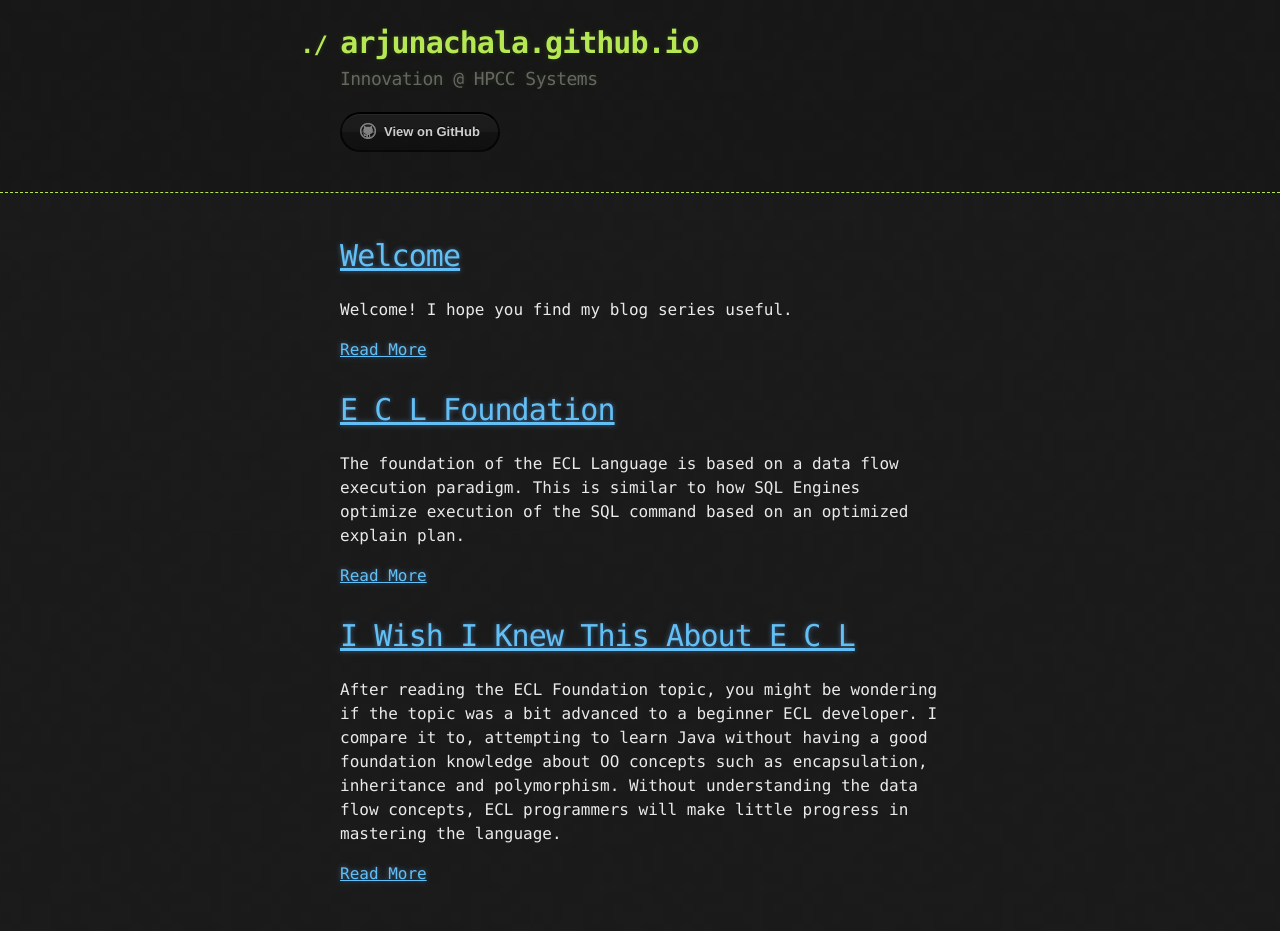
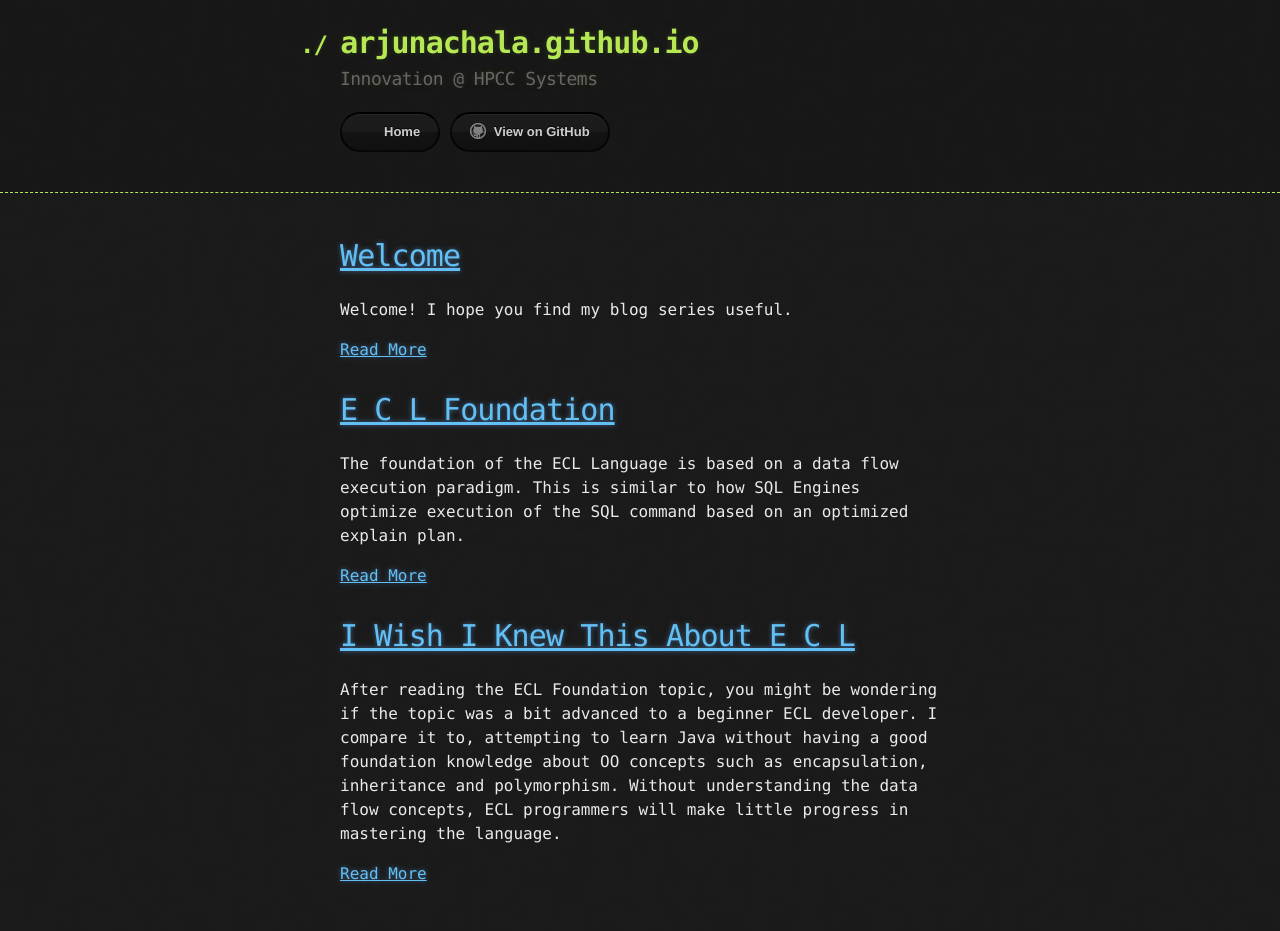
Before and after one commit to arjunachala/arjunachala.github.io, a Jekyll site: the page built from index.md, in a window 1280 px wide. Built offline with Jekyll 4.4.1, drawn with Linux system fonts in a browser that asks for light colours.

Commit message:
added a home button

```diff
--- a/_layouts/default.html
+++ b/_layouts/default.html
@@ -20,6 +20,7 @@
         {% if site.show_downloads %}
         <a href="{{ site.github.zip_url }}" class="btn">Download as .zip</a>
         <a href="{{ site.github.tar_url }}" class="btn">Download as .tar.gz</a> {% endif %}
+        <a href="{{ site.base_url }}" class="btn"><span class="icon"></span>Home</a>
         <a href="{{ site.github.repository_url }}" class="btn btn-github"><span class="icon"></span>View on GitHub</a>
       </section>
     </div>
```
